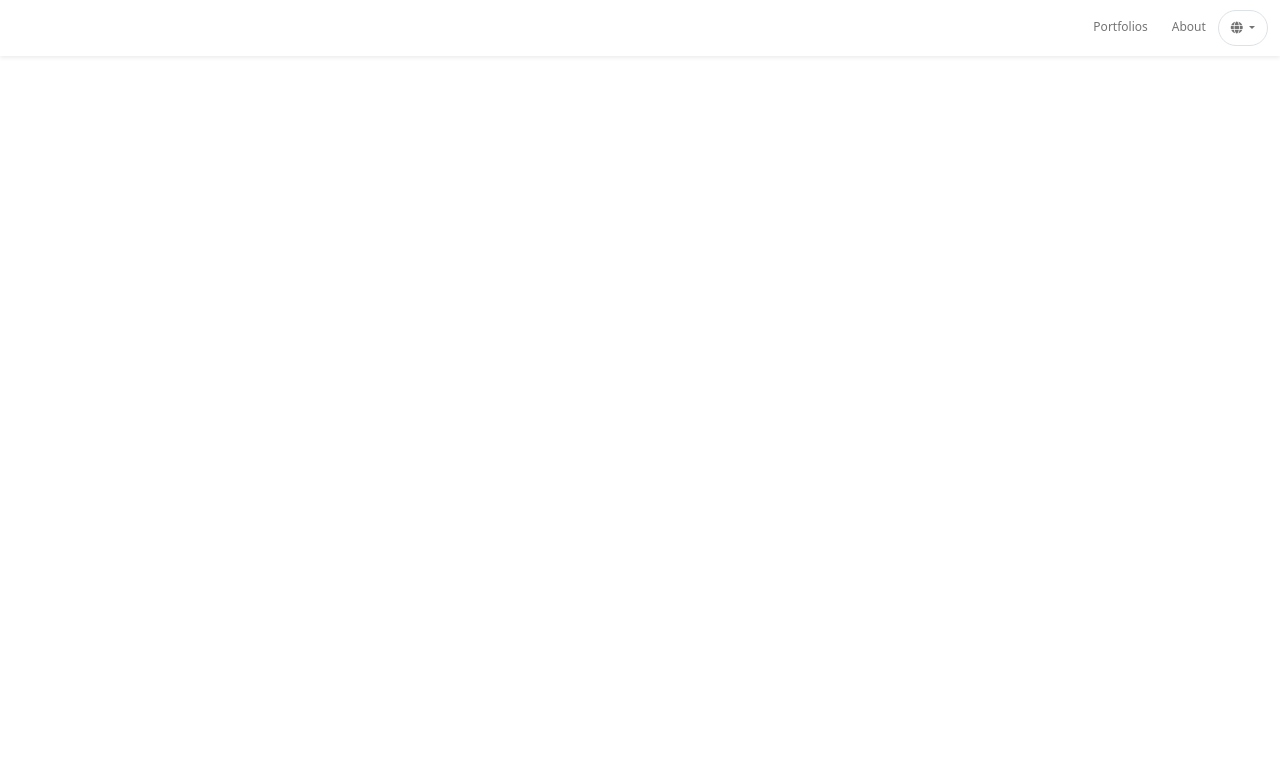
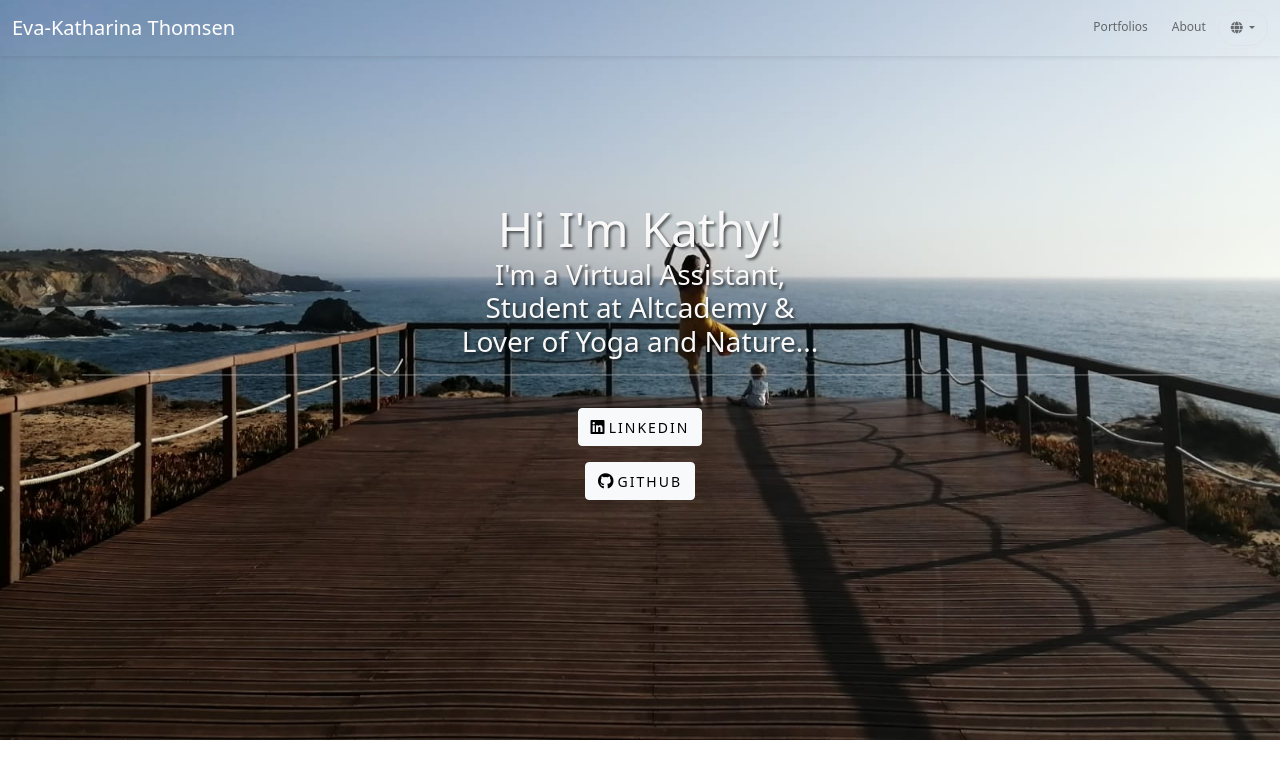
Before and after one commit to eKathy/personal_portfolio, a plain HTML site: page index.html in a window 1280 px wide. Drawn offline with nearby package versions, Linux system fonts and the light colour scheme.

Commit message:
second commit intro

```diff
--- a/index.html
+++ b/index.html
@@ -45,7 +45,34 @@
         </div>
       </div>
     </nav>
-
+    <div class="main-picture">
+      <div class="container">
+        <div class="row gy-5">
+          <div class="col-12">
+            <div class="intro-message">
+              <h1>Hi I'm Kathy!</h1>
+              <h3>I'm a Virtual Assistant, <br/> Student at Altcademy & <br/>
+              Lover of Yoga and Nature...</h3>
+              <hr class="intro-divider"/>
+              <ul class="list-inline intro-social-buttons">
+                <li>
+                <a href="https://www.linkedin.com/in/eva-katharina-thomsen-8b4bb521b/" class="btn btn-light">
+                  <i class="fa-brands fa-linkedin"></i>
+                  <span class="network-name"> Linkedin</span>
+                </a>
+                </li>
+                <li>
+                  <a href="https://github.com/eKathy" class="btn btn-light">
+                  <i class="fa-brands fa-github"></i>
+                  <span class="network-name"> Github</span>
+                  </a>
+                </li>
+               </ul>
+            </div>
+          </div>
+        </div>
+      </div>
+    </div>
 
 
     <!-- JavaScript Bundle with Popper -->
--- a/style.css
+++ b/style.css
@@ -7,7 +7,7 @@ body {
   width: 100vw;
   /*padding-top: 100px;*/
   min-height: 600px;
-  background-image: url(https://i.gifer.com/Ire.gif);
+  background-image: url(images/Background.jpg);
   background-size: cover;
   /*background-color: deeppink;*/
   background-position: bottom;
```
Also changed, not shown: images/Background.jpg (added).
